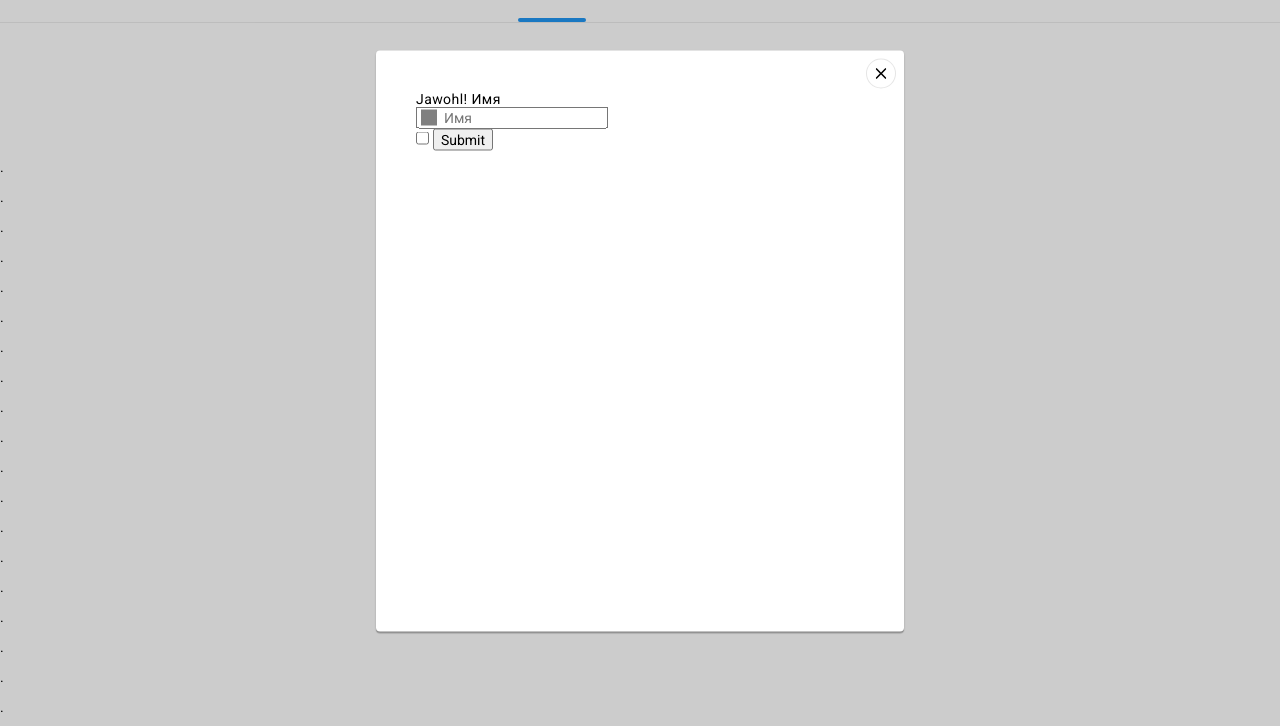
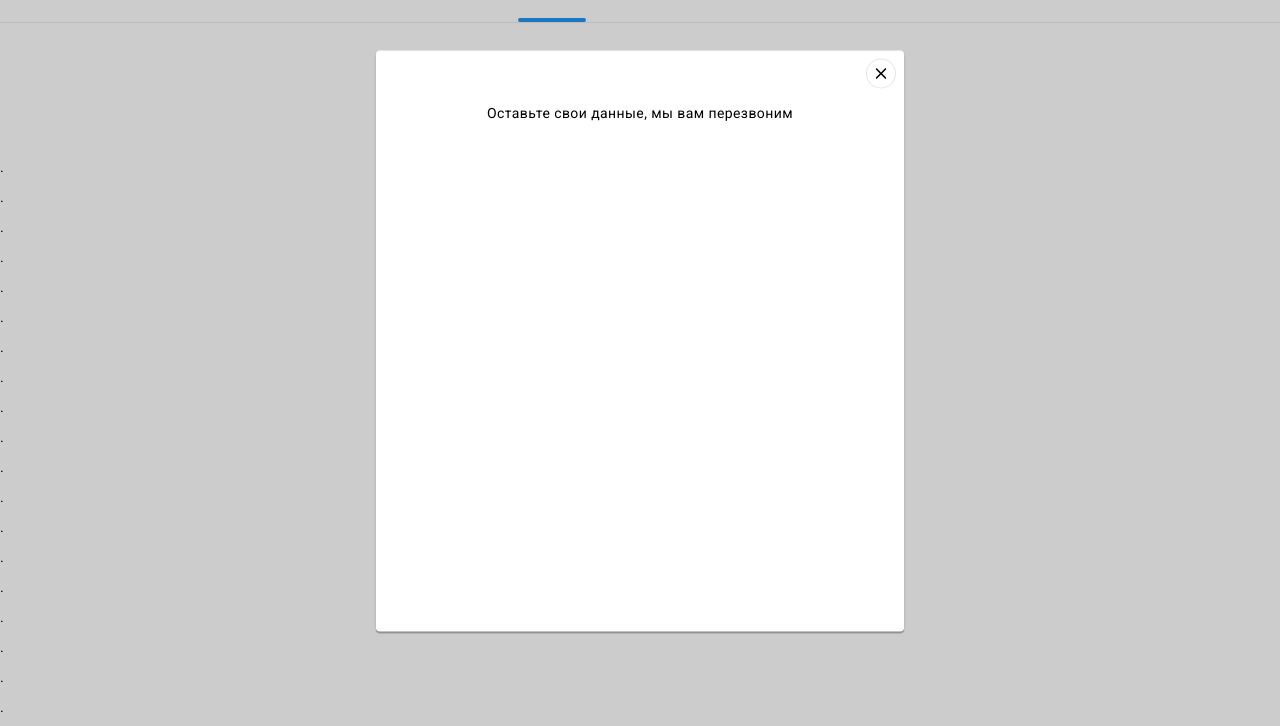
Before and after one commit to grig-d/goit-markup-hw-06, a plain HTML site: page exp.html in a window 1280 px wide. Both pictures are taken after a click on the button "Заказать услугу". Shown: the part 59-785 px from the top of the page. Drawn offline with Linux system fonts and the light colour scheme.

Commit message:
modal wip

```diff
--- a/css/styles.css
+++ b/css/styles.css
@@ -812,6 +812,15 @@ img {
 	fill: var(--accent-color);
 }
 
+/* TODO: */
+.form-heading {
+	text-align: center;
+	/*  */
+}
+
+
+
+/* ----------------------------------------------------------------------------- */
 /* experiment page */
 .field-wrap {
 	position: relative;
--- a/exp.html
+++ b/exp.html
@@ -148,7 +148,8 @@
 					</svg>
 				</button>
 				<!--  -->
-				<form id="form">
+					<p class="form-heading">Оставьте свои данные, мы вам перезвоним</p>
+					<!-- <form id="form">
 						<label for="checkbox">Jawohl!</label>
 						<label for="name">Имя</label>
 						<div class="field-wrap">
@@ -157,7 +158,7 @@
 						</div>
 						<input type="checkbox" name="" id="checkbox" />
 						<button>Submit</button>
-				</form>
+					</form> -->
 				<!--  -->
 			</div>
 		</div>
```
Lines whose indentation alone changed are shown as unchanged.
